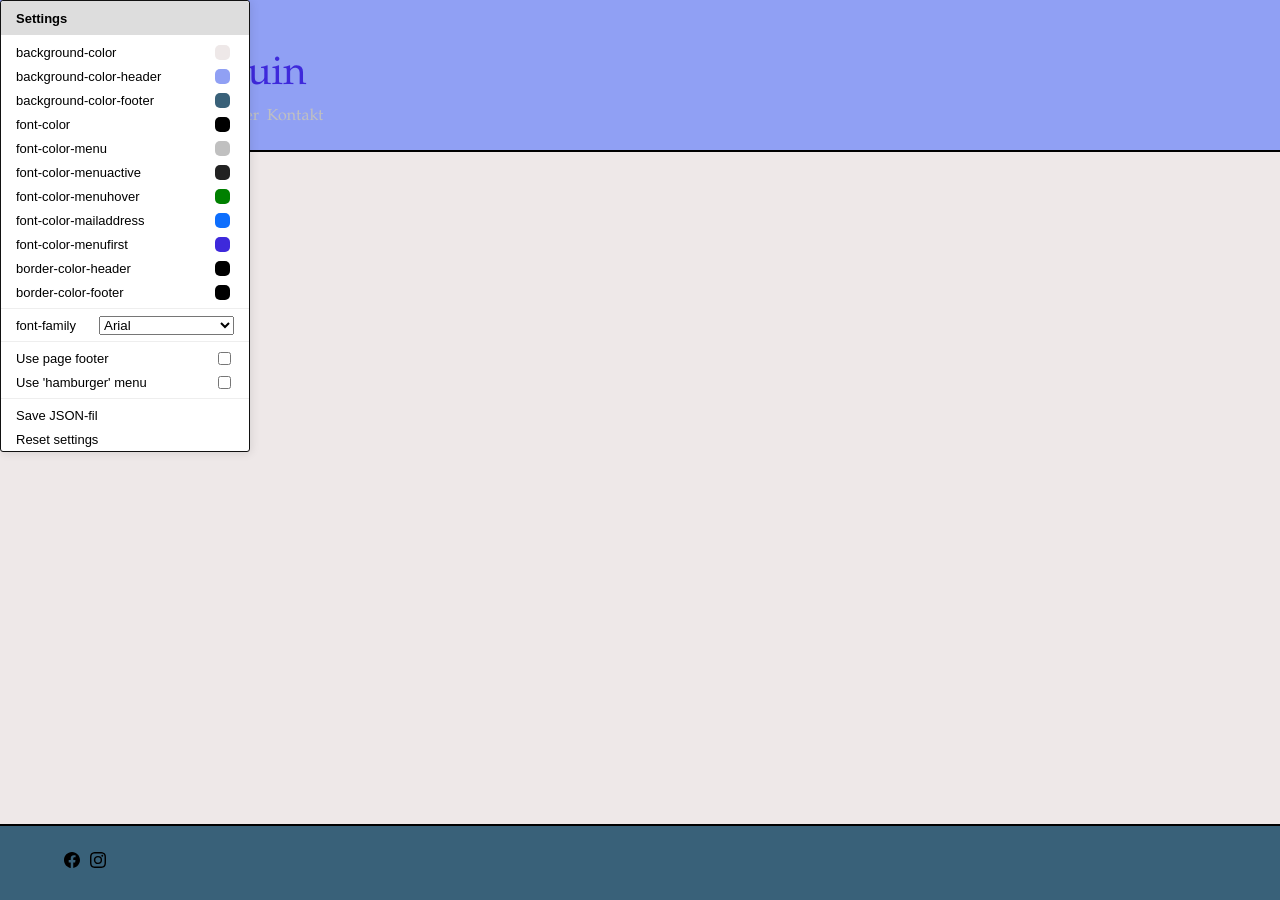
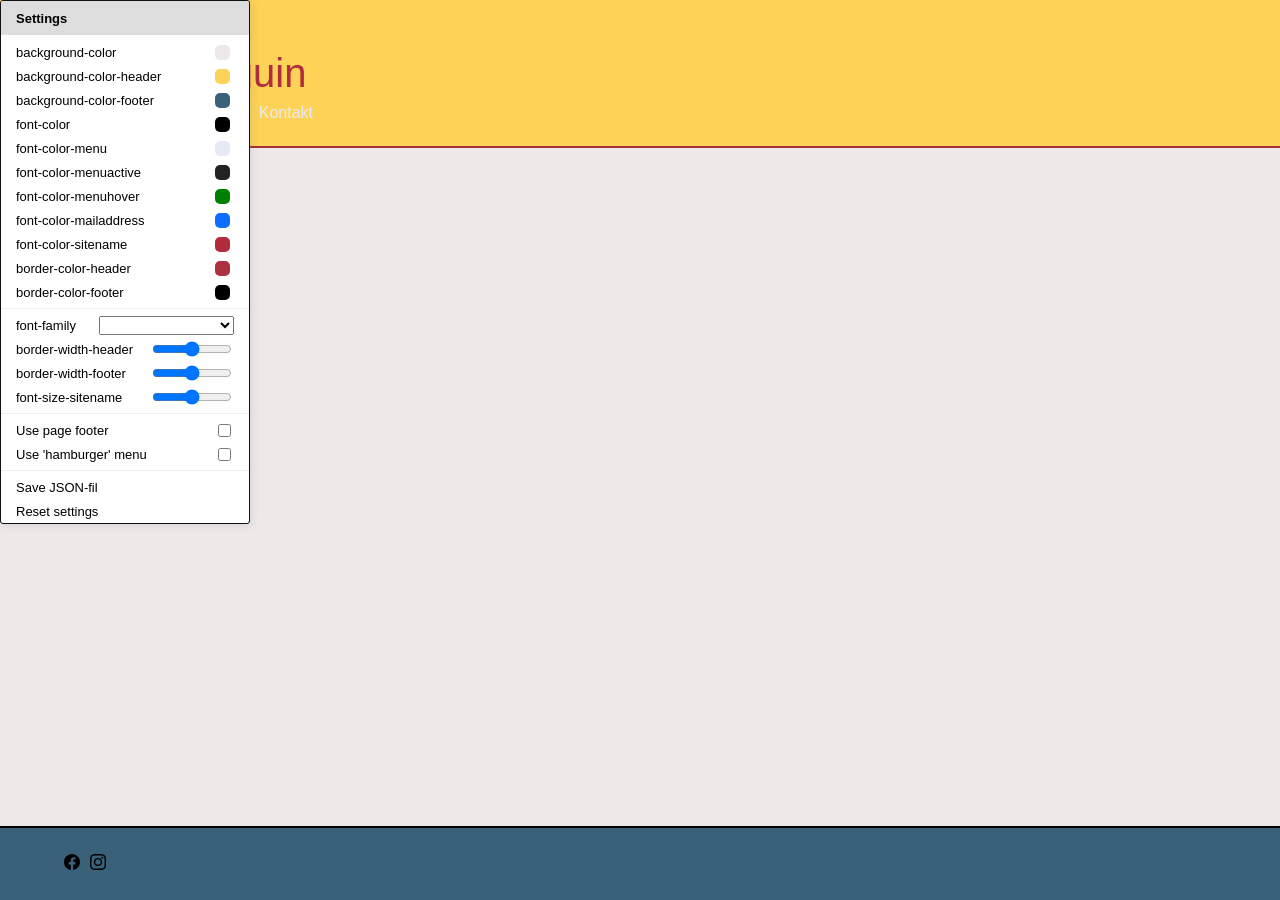
Before and after one commit to pwademo/test3, a Jekyll site: the page built from pages/index.md, in a window 1280 px wide. Built offline with Jekyll 4.4.1, drawn with Linux system fonts in a browser that asks for light colours.

Commit message:
rangesize

```diff
--- a/_data/billeder.json
+++ b/_data/billeder.json
@@ -8,7 +8,7 @@
             "category":"1891-1893",
             "price": "",
             "sold": true,
-            "order": 1,
+            "order": 10,
             "hidden":false
         },
         {
--- a/_layouts/default.html
+++ b/_layouts/default.html
@@ -27,12 +27,25 @@
                             <option value="Arial, sans-serif">Arial</option>
                             <option value="Verdana, sans-serif">Verdana</option>
                             <option value="Tahoma, sans-serif">Tahoma</option>
-                            <option value="'Trebuchet MS', sans-serif">Trebuchet MS</option>
-                            <option value="'Times New Roman', serif">Times New Roman</option>
+                            <option value="Trebuchet MS, sans-serif">Trebuchet MS</option>
+                            <option value="Times New Roman, serif">Times New Roman</option>
                             <option value="Georgia, serif" >Georgia</option>
                             <option value="Garamond, serif">Garamond</option>
-                            <option value="'Courier New', monospace">Courier New</option>
+                            <option value="Courier New, monospace">Courier New</option>
                           </select>
+                        </div>
+
+                        <div class="sitesetting_menu__item">
+                          <label for="border-width-header">border-width-header</label>
+                          <input style="width: 80px" type="range" value="2" min="0" max="12" onchange="changeWidth('border-width-header')" name="border-width-header" id="border-width-header">
+                        </div>
+                        <div class="sitesetting_menu__item">
+                          <label for="border-width-footer">border-width-footer</label>
+                          <input style="width: 80px" type="range" value="2" min="0" max="12" onchange="changeWidth('border-width-footer')" name="border-width-footer" id="border-width-footer">
+                        </div>
+                        <div class="sitesetting_menu__item">
+                          <label for="font-size-sitename">font-size-sitename</label>
+                          <input style="width: 80px" type="range" value="2" min="16" max="80" onchange="changeWidth('font-size-sitename')" name="font-size-sitename" id="font-size-sitename">
                         </div>
 
                         <div class="sitesetting_menu__divider"></div>
@@ -121,7 +140,12 @@
                     }
                     else if(thisid=="font-family"){
                       let _option=document.querySelector(`[value="${_localStoreValue}"]`);
-                      _option.setAttribute("selected",true);
+                      //console.log(_option);
+                      if(_option){_option.setAttribute("selected",true)};
+                    }
+                    else if(thisid.includes("width") || thisid.includes("size")){
+                      //console.log(document.getElementById(thisid));
+                      document.getElementById(thisid).value = _localStoreValue.replace("px", "");
                     }
                 }
                 else {
--- a/_sass/_menu.scss
+++ b/_sass/_menu.scss
@@ -79,8 +79,8 @@
   }
 
   .navbar .menu a:nth-child(1)  {
-    color:var(--font-color-menufirst);
-    font-size: 40px;
+    color:var(--font-color-sitename);
+    font-size: var(--font-size-sitename);
     width: 100%;        /*Så den fylder helle rækken*/
    /*  border:red solid 1px; */
   }
```
Also changed, not shown: other parts of _layouts/default.html (+6 -0 lines), _data/settings.json (+10 -6 lines).
